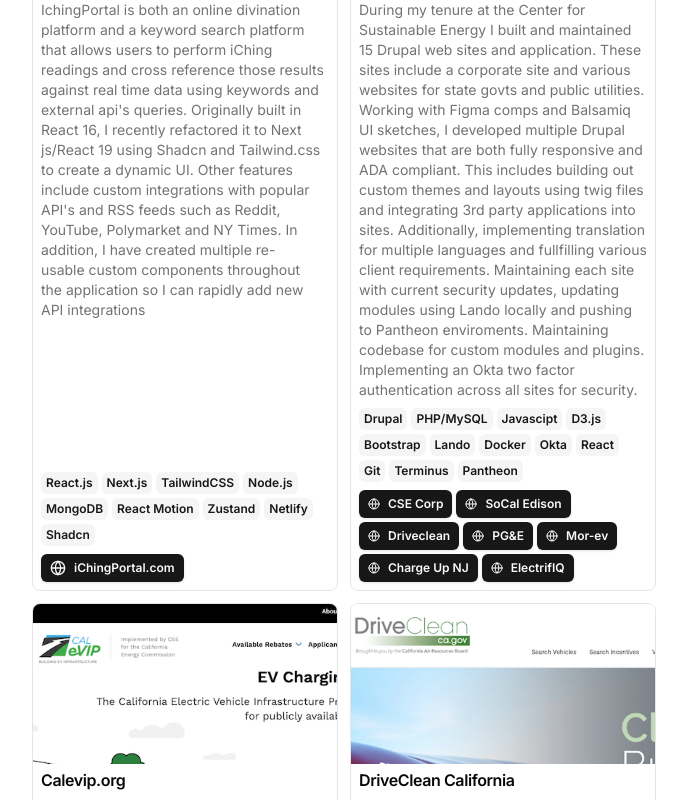
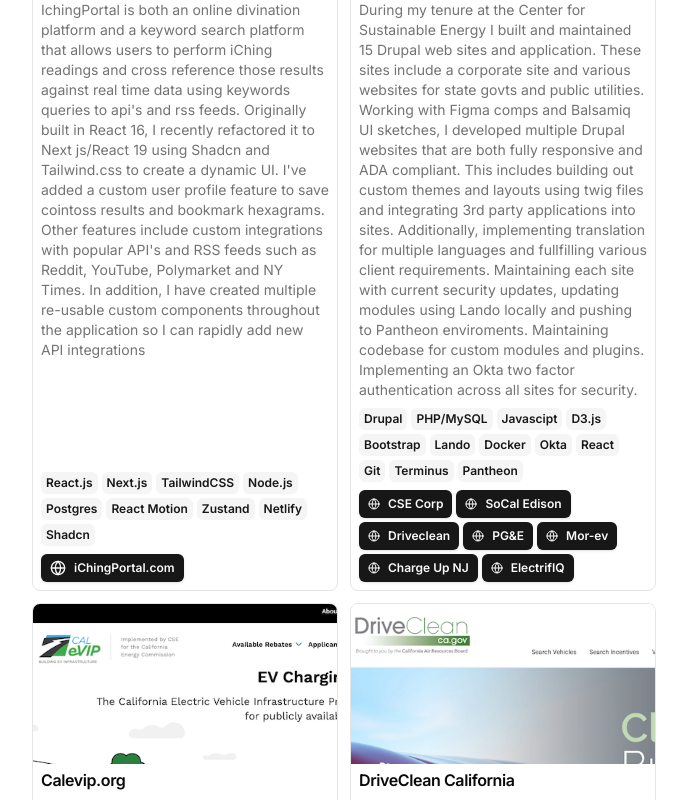
Before and after one commit to RichCostello/Portfolio-main, a Next.js app: page / in a window 1280 px wide. Shown: the part 1398-2198 px from the top of the page, without its empty margins (296-983 px from the left). Built offline with nearby package versions, Linux system fonts and the light colour scheme.

Commit message:
update to ching copy

```diff
--- a/src/data/resume.tsx
+++ b/src/data/resume.tsx
@@ -115,13 +115,13 @@
       dates: "Aug 2024 - Present",
       active: true,
       description:
-        "IchingPortal is both an online divination platform and a keyword search platform that allows users to perform iChing readings and cross reference those results against real time data using keywords and external api's queries. Originally built in React 16, I recently refactored it to Next js/React 19 using Shadcn and Tailwind.css to create a dynamic UI.  Other features include custom integrations with popular API's and RSS feeds such as Reddit, YouTube, Polymarket and NY Times. In addition, I have created multiple re-usable custom components throughout the application so I can rapidly add new API integrations",
+        "IchingPortal is both an online divination platform and a keyword search platform that allows users to perform iChing readings and cross reference those results against real time data using keywords queries to api's and rss feeds. Originally built in React 16, I recently refactored it to Next js/React 19 using Shadcn and Tailwind.css to create a dynamic UI. I've added a custom user profile feature to save cointoss results and bookmark hexagrams.  Other features include custom integrations with popular API's and RSS feeds such as Reddit, YouTube, Polymarket and NY Times. In addition, I have created multiple re-usable custom components throughout the application so I can rapidly add new API integrations",
       technologies: [
         "React.js",
         "Next.js",
         "TailwindCSS",
         "Node.js",
-        "MongoDB",
+        "Postgres",
         "React Motion",
         "Zustand",
         "Netlify",
```
